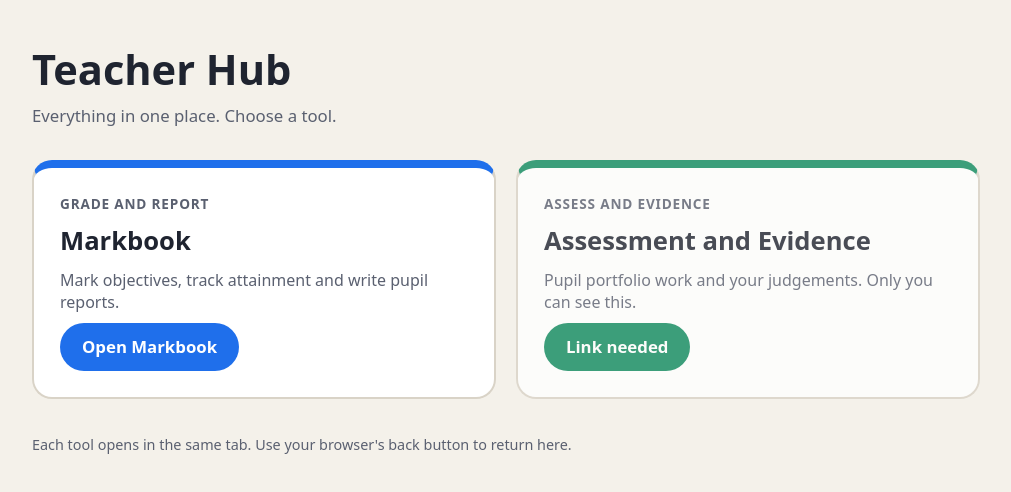
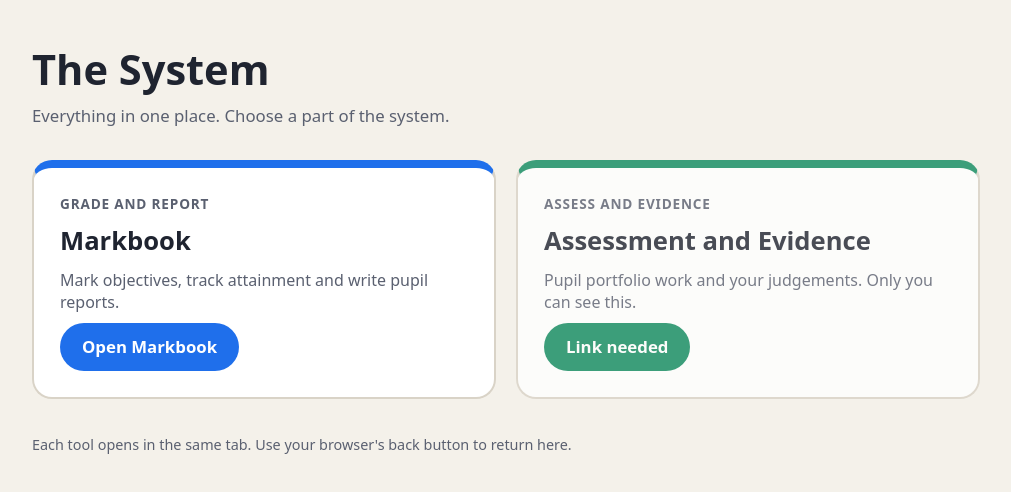
Before and after one commit to mracalas87/ac-teacher-hub, a plain HTML site: page index.html in a window 1280 px wide. Shown: the whole page, without its empty margins (134-1145 px from the left). Drawn offline with Linux system fonts and the light colour scheme.

Commit message:
Rename hub to The System
Co-Authored-By: Claude Sonnet 5.5 <noreply@anthropic.com>

```diff
--- a/index.html
+++ b/index.html
@@ -4,7 +4,7 @@
 <meta charset="utf-8">
 <meta name="viewport" content="width=device-width,initial-scale=1">
 <meta name="robots" content="noindex,nofollow">
-<title>Mr Andy's Teacher Hub</title>
+<title>The System</title>
 <style>
 :root{--bg:#F4F1EA;--ink:#1F2430;--card:#FFFFFF;--line:#D9D3C7;--muted:#5A6070;--a:#1F6FEB;--b:#0F8A5F}
 @media (prefers-color-scheme:dark){:root{--bg:#171A21;--ink:#F2F0EA;--card:#222733;--line:#38404F;--muted:#A9B0BF;--a:#6EA8FF;--b:#4FD1A0}}
@@ -26,8 +26,8 @@ footer{margin-top:36px;color:var(--muted);font-size:.9rem}
 </head>
 <body>
 <main>
-  <h1>Teacher Hub</h1>
-  <p class="sub">Everything in one place. Choose a tool.</p>
+  <h1>The System</h1>
+  <p class="sub">Everything in one place. Choose a part of the system.</p>
   <div class="grid" id="grid"></div>
   <footer>Each tool opens in the same tab. Use your browser's back button to return here.</footer>
 </main>
```
Also changed, not shown: 1 other file.
